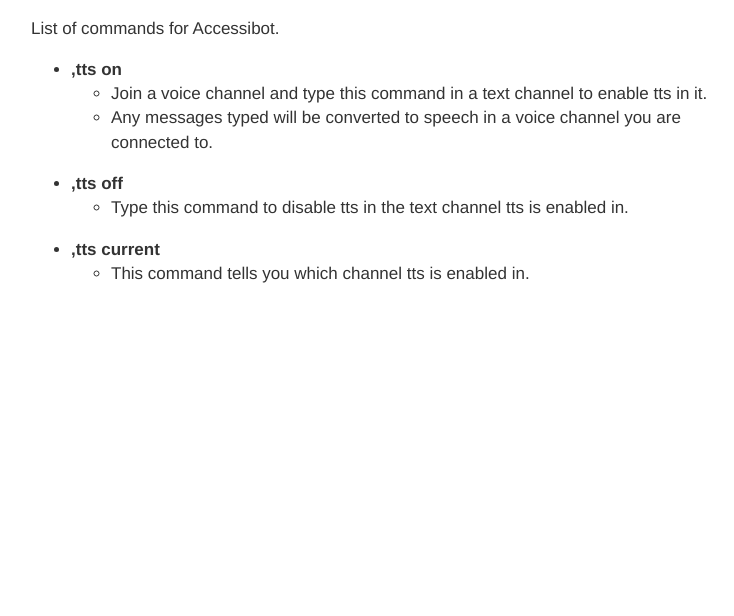
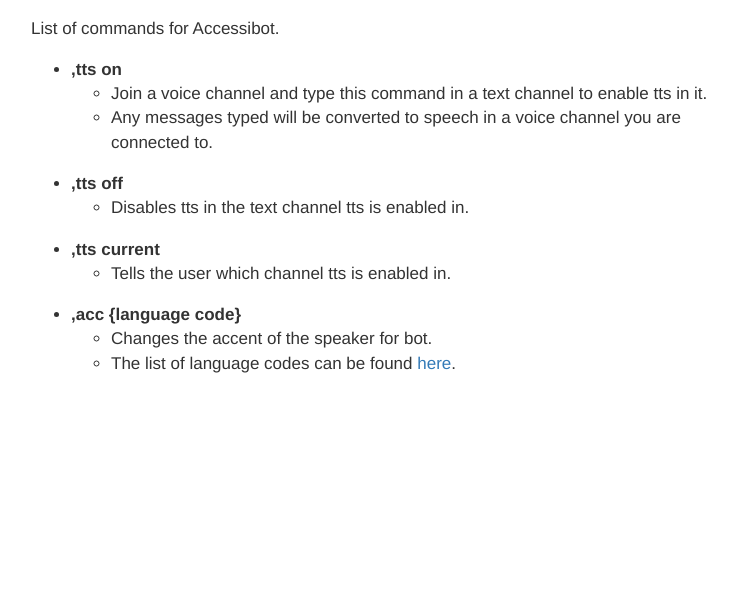
Before and after one commit to linxatwit/Accessibot, a Flask app: page /commands in a window 1280 px wide. Shown: the part 132-748 px from the top of the page, without its empty margins (259-993 px from the left). Run offline with Flask 2, Linux system fonts and the light colour scheme; some libraries are stand-ins or nearby versions.

Commit message:
updated commands/changelog

```diff
--- a/templates/commands.html
+++ b/templates/commands.html
@@ -43,11 +43,16 @@
         </ul>
         <li style="font-weight: bold;">,tts off</li>
         <ul class="nested">
-          <li>Type this command to disable tts in the text channel tts is enabled in.</li>
+          <li>Disables tts in the text channel tts is enabled in.</li>
         </ul>
         <li style="font-weight: bold;">,tts current</li>
         <ul class="nested">
-          <li>This command tells you which channel tts is enabled in.</li>
+          <li>Tells the user which channel tts is enabled in.</li>
+        </ul>
+        <li style="font-weight: bold;">,acc {language code}</li>
+        <ul class="nested">
+          <li>Changes the accent of the speaker for bot.</li>
+          <li>The list of language codes can be found <a href="https://meta.wikimedia.org/wiki/Template:List_of_language_names_ordered_by_code" target="_blank">here</a>.</li>
         </ul>
       </ul>
     </div>
```
Also changed, not shown: templates/documentation.html (+7 -0 lines).
